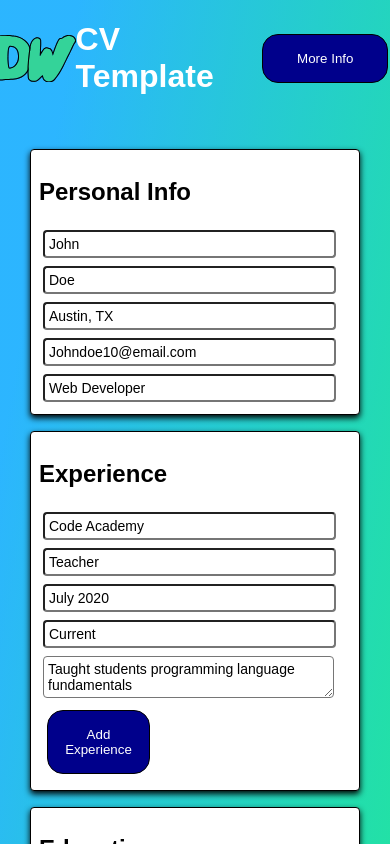
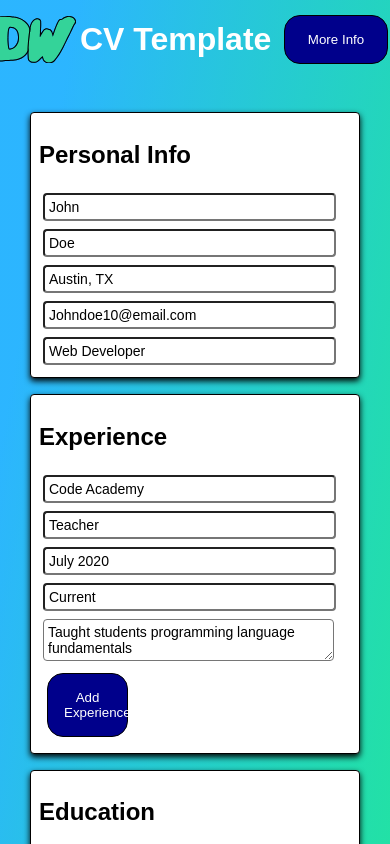
Before and after one commit to Dillonpw/cv-template, a React (Vite) app: page / in a window 390 px wide. Shown: the top 844 px of the page. Built offline with nearby package versions, Linux system fonts and the light colour scheme.

Commit message:
changed button size on mobile

```diff
--- a/src/index.css
+++ b/src/index.css
@@ -144,7 +144,7 @@ button:hover {
     }
 
     button {
-        width: 33%;
+        width: 26%;
         margin: 0.5rem;
     }
 }
```
